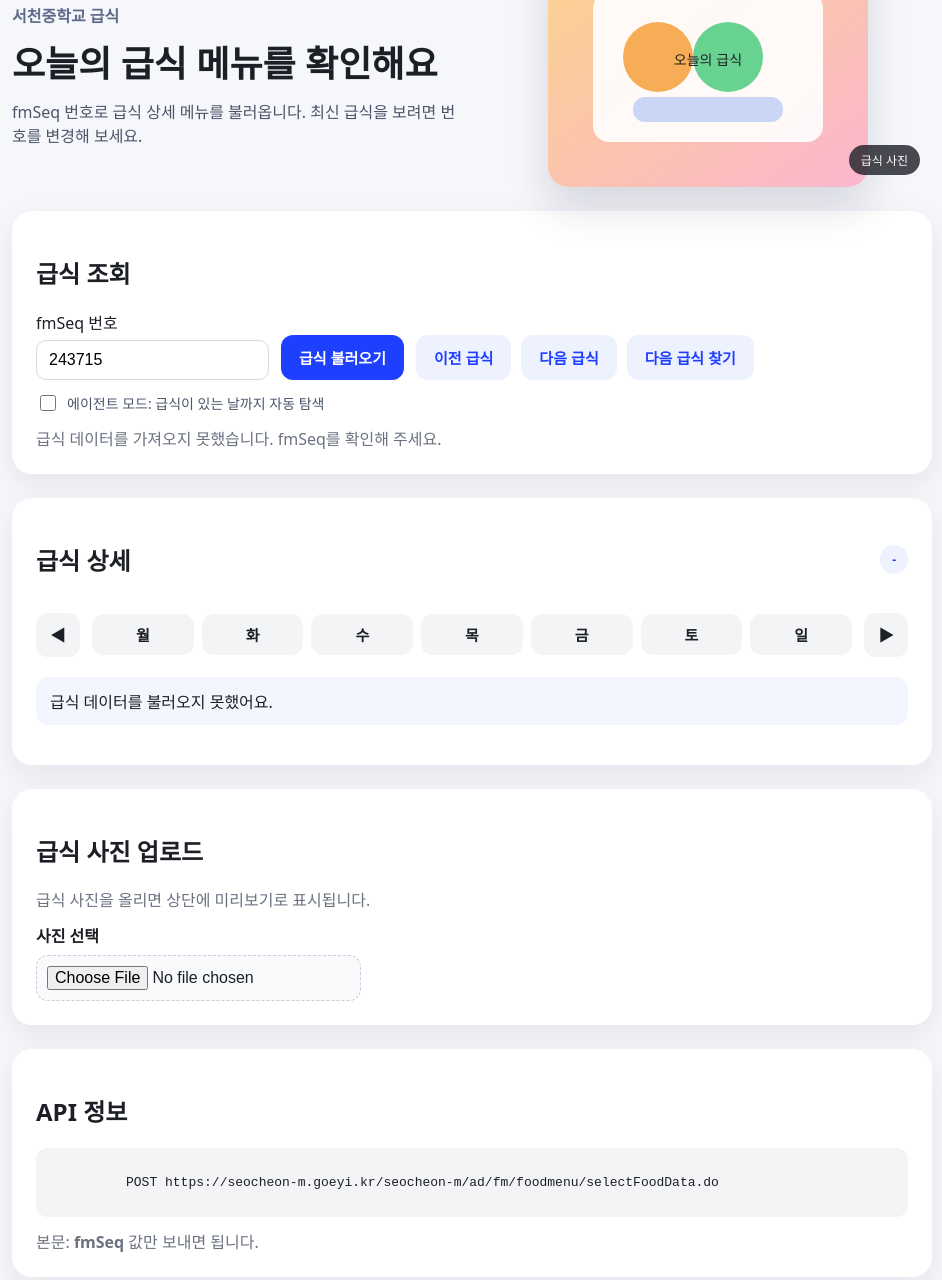
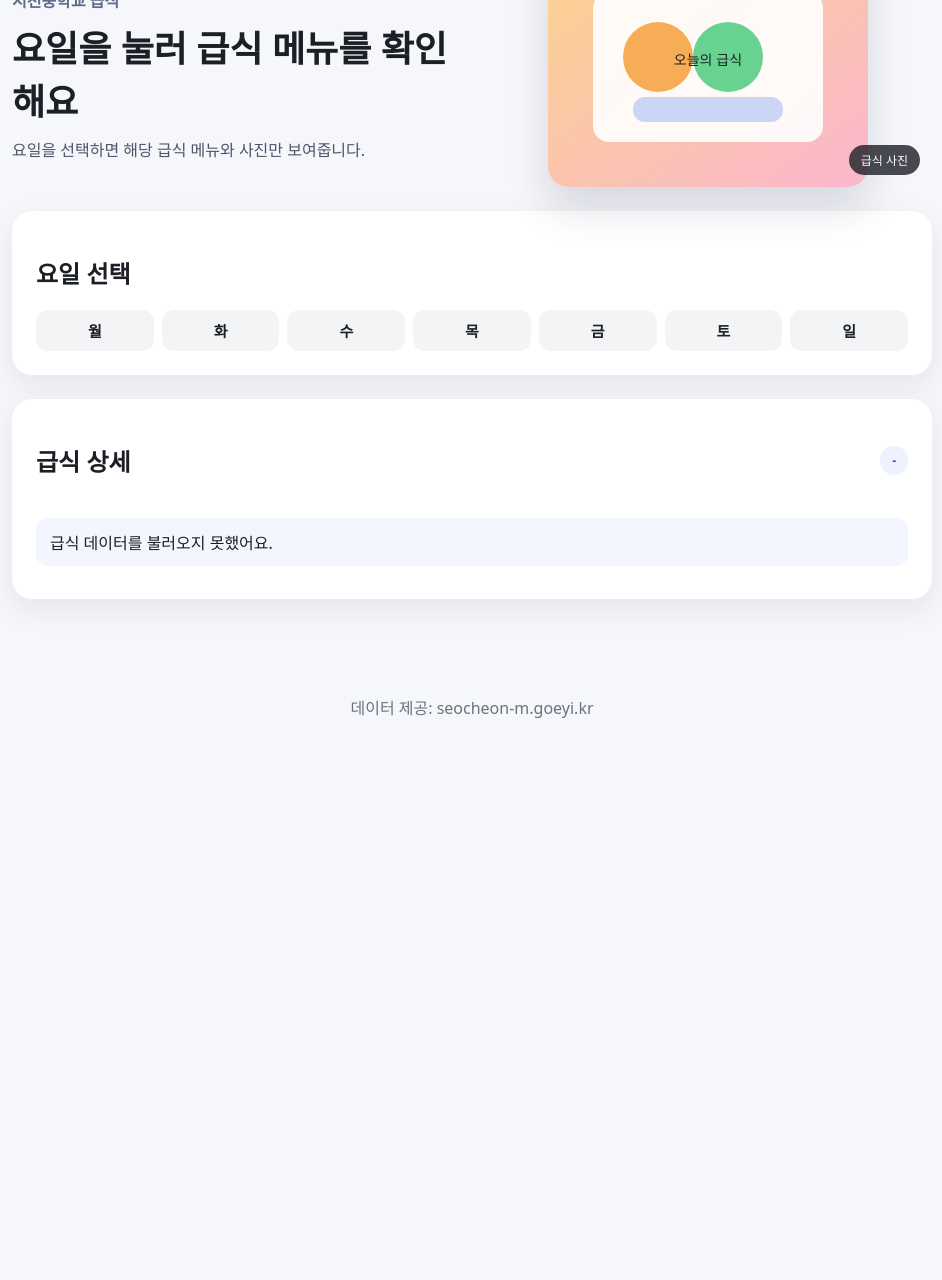
Before and after one commit to openword10/schoolfood, a plain HTML site: page index.html in a window 1280 px wide. Shown: the part 85-1365 px from the top of the page, without its empty margins (168-1110 px from the left). After the commit the page ends 844 px from the top, so only its background shows below. Drawn offline with Linux system fonts and the light colour scheme; no server answers.

Commit message:
Simplify meal viewer for weekday selection (#3)

```diff
--- a/app.js
+++ b/app.js
@@ -1,24 +1,15 @@
-const form = document.getElementById("meal-form");
-const fmSeqInput = document.getElementById("fmSeq");
 const mealItems = document.getElementById("meal-items");
 const mealDate = document.getElementById("meal-date");
-const mealMeta = document.getElementById("meal-meta");
-const statusText = document.getElementById("status");
-const prevButton = document.getElementById("prev-meal");
-const nextButton = document.getElementById("next-meal");
-const findNextButton = document.getElementById("find-next");
-const agentToggle = document.getElementById("agent-toggle");
-const photoInput = document.getElementById("photo-input");
 const mealPhoto = document.getElementById("meal-photo");
-const prevWeekButton = document.getElementById("prev-week");
-const nextWeekButton = document.getElementById("next-week");
 const weekdayButtons = Array.from(document.querySelectorAll(".weekday"));
 
 const API_URL =
   "https://seocheon-m.goeyi.kr/seocheon-m/ad/fm/foodmenu/selectFoodData.do";
+const DEFAULT_SEQ = 243715;
 
 const weekdays = ["월", "화", "수", "목", "금", "토", "일"];
 const weekOffsets = new Map();
+let currentSeq = DEFAULT_SEQ;
 
 const tryFixEncoding = (value) => {
   if (!value) return value;
@@ -73,12 +64,10 @@ const decodeMenu = (value) => {
 
 const renderMenu = (data) => {
   mealItems.innerHTML = "";
-  mealMeta.textContent = "";
 
   if (!data) {
     mealItems.innerHTML = "<li>급식 데이터를 불러오지 못했어요.</li>";
     mealDate.textContent = "-";
-    statusText.textContent = "급식 데이터를 가져오지 못했습니다. fmSeq를 확인해 주세요.";
     return;
   }
 
@@ -97,10 +86,6 @@ const renderMenu = (data) => {
       mealItems.appendChild(li);
     });
   }
-
-  const title = tryFixEncoding(data.fmTitle || data.food?.fmTitle || "");
-  mealMeta.textContent = `fmSeq: ${data.fmSeq || data.food?.fmSeq || "-"}${title ? ` · ${title}` : ""}`;
-  statusText.textContent = "급식 데이터를 불러왔습니다.";
 };
 
 const requestMeal = async (fmSeq) => {
@@ -120,76 +105,26 @@ const requestMeal = async (fmSeq) => {
 };
 
 const fetchMeal = async (fmSeq) => {
-  statusText.textContent = "급식 데이터를 불러오는 중...";
   const data = await requestMeal(fmSeq);
   renderMenu(data);
 };
 
 const stepMeal = (direction) => {
-  const current = Number(fmSeqInput.value || 0);
-  const nextValue = Math.max(1, current + direction);
-  fmSeqInput.value = String(nextValue);
+  const nextValue = Math.max(1, currentSeq + direction);
+  currentSeq = nextValue;
   fetchMeal(String(nextValue));
 };
-
-const findNextMeal = async () => {
-  const current = Number(fmSeqInput.value || 0);
-  const maxTries = agentToggle.checked ? 30 : 1;
-  statusText.textContent = "다음 급식을 찾는 중...";
-
-  for (let step = 1; step <= maxTries; step += 1) {
-    const candidate = current + step;
-    const data = await requestMeal(String(candidate));
-    const menu = decodeMenu(data?.fmCn || data?.food?.fmCn);
-    if (menu.length > 0) {
-      fmSeqInput.value = String(candidate);
-      renderMenu(data);
-      return;
-    }
-  }
-
-  statusText.textContent = "다음 급식을 찾지 못했어요. 번호를 직접 입력해 주세요.";
-};
-
-form.addEventListener("submit", (event) => {
-  event.preventDefault();
-  const fmSeq = fmSeqInput.value.trim();
-  if (fmSeq) {
-    fetchMeal(fmSeq);
-  }
-});
-
-prevButton.addEventListener("click", () => stepMeal(-1));
-nextButton.addEventListener("click", () => stepMeal(1));
-findNextButton.addEventListener("click", () => {
-  findNextMeal();
-});
 
 weekdayButtons.forEach((button) => {
   button.addEventListener("click", () => {
     const delta = weekOffsets.get(button);
-    if (delta === undefined) {
-      statusText.textContent = "먼저 급식을 불러와 주세요.";
-      return;
-    }
+    if (delta === undefined) return;
     stepMeal(delta);
   });
 });
 
-prevWeekButton.addEventListener("click", () => {
-  stepMeal(-7);
+mealPhoto.addEventListener("error", () => {
+  mealPhoto.src = "meal-photo.svg";
 });
 
-nextWeekButton.addEventListener("click", () => {
-  stepMeal(7);
-});
-
-photoInput.addEventListener("change", (event) => {
-  const [file] = event.target.files;
-  if (!file) return;
-  const url = URL.createObjectURL(file);
-  mealPhoto.src = url;
-  mealPhoto.alt = "업로드한 급식 사진";
-});
-
-fetchMeal(fmSeqInput.value.trim());
+fetchMeal(String(currentSeq));
--- a/index.html
+++ b/index.html
@@ -11,10 +11,9 @@
       <header class="header">
         <div>
           <p class="eyebrow">서천중학교 급식</p>
-          <h1>오늘의 급식 메뉴를 확인해요</h1>
+          <h1>요일을 눌러 급식 메뉴를 확인해요</h1>
           <p class="subtext">
-            fmSeq 번호로 급식 상세 메뉴를 불러옵니다. 최신 급식을 보려면
-            번호를 변경해 보세요.
+            요일을 선택하면 해당 급식 메뉴와 사진만 보여줍니다.
           </p>
         </div>
         <div class="hero">
@@ -24,33 +23,8 @@
       </header>
 
       <section class="card">
-        <h2>급식 조회</h2>
-        <form id="meal-form" class="form">
-          <label class="field">
-            <span>fmSeq 번호</span>
-            <input type="number" id="fmSeq" name="fmSeq" value="243715" min="1" required />
-          </label>
-          <button type="submit">급식 불러오기</button>
-          <div class="button-row">
-            <button type="button" id="prev-meal" class="ghost">이전 급식</button>
-            <button type="button" id="next-meal" class="ghost">다음 급식</button>
-            <button type="button" id="find-next" class="ghost">다음 급식 찾기</button>
-          </div>
-          <label class="toggle">
-            <input type="checkbox" id="agent-toggle" />
-            <span>에이전트 모드: 급식이 있는 날까지 자동 탐색</span>
-          </label>
-        </form>
-        <p id="status" class="hint">* 번호는 급식이 등록된 날에만 존재할 수 있어요.</p>
-      </section>
-
-      <section class="card result">
-        <div class="result-header">
-          <h2>급식 상세</h2>
-          <span id="meal-date" class="tag">-</span>
-        </div>
-        <div class="week-nav">
-          <button type="button" id="prev-week" class="arrow">◀</button>
+        <h2>요일 선택</h2>
+        <div class="week-nav simple">
           <div class="weekdays">
             <button type="button" class="weekday" data-weekday="0">월</button>
             <button type="button" class="weekday" data-weekday="1">화</button>
@@ -60,27 +34,15 @@
             <button type="button" class="weekday" data-weekday="5">토</button>
             <button type="button" class="weekday" data-weekday="6">일</button>
           </div>
-          <button type="button" id="next-week" class="arrow">▶</button>
+        </div>
+      </section>
+
+      <section class="card result">
+        <div class="result-header">
+          <h2>급식 상세</h2>
+          <span id="meal-date" class="tag">-</span>
         </div>
         <ul id="meal-items" class="meal-list"></ul>
-        <p id="meal-meta" class="meta"></p>
-      </section>
-
-      <section class="card">
-        <h2>급식 사진 업로드</h2>
-        <p class="hint">급식 사진을 올리면 상단에 미리보기로 표시됩니다.</p>
-        <label class="file-field">
-          <span>사진 선택</span>
-          <input type="file" id="photo-input" accept="image/*" />
-        </label>
-      </section>
-
-      <section class="card">
-        <h2>API 정보</h2>
-        <code>
-          POST https://seocheon-m.goeyi.kr/seocheon-m/ad/fm/foodmenu/selectFoodData.do
-        </code>
-        <p class="hint">본문: <strong>fmSeq</strong> 값만 보내면 됩니다.</p>
       </section>
     </main>
 
--- a/styles.css
+++ b/styles.css
@@ -77,33 +77,12 @@ h1 {
   box-shadow: 0 10px 30px rgba(15, 23, 42, 0.08);
 }
 
-.form {
-  display: flex;
-  flex-wrap: wrap;
-  gap: 12px;
-  align-items: flex-end;
-}
-
-.field {
-  display: flex;
-  flex-direction: column;
-  gap: 6px;
-  min-width: 200px;
-}
-
-input {
-  border-radius: 10px;
-  border: 1px solid #d6d9e0;
-  padding: 10px 12px;
-  font-size: 16px;
-}
-
 button {
   border: none;
   border-radius: 12px;
   padding: 12px 18px;
-  background: #1f3fff;
-  color: #fff;
+  background: #f3f4f6;
+  color: #1d1f26;
   font-size: 15px;
   font-weight: 600;
   cursor: pointer;
@@ -112,52 +91,7 @@ button {
 
 button:hover {
   transform: translateY(-1px);
-  box-shadow: 0 8px 18px rgba(31, 63, 255, 0.2);
-}
-
-.button-row {
-  display: flex;
-  flex-wrap: wrap;
-  gap: 10px;
-}
-
-.ghost {
-  background: #eef2ff;
-  color: #1f3fff;
-  box-shadow: none;
-}
-
-.ghost:hover {
-  box-shadow: 0 6px 14px rgba(79, 70, 229, 0.2);
-}
-
-.toggle {
-  display: flex;
-  align-items: center;
-  gap: 8px;
-  font-size: 14px;
-  color: #4b556a;
-}
-
-.toggle input {
-  width: 16px;
-  height: 16px;
-}
-
-.file-field {
-  display: inline-flex;
-  flex-direction: column;
-  gap: 8px;
-  margin-top: 12px;
-  font-weight: 600;
-  color: #1d1f26;
-}
-
-.file-field input {
-  border: 1px dashed #c7cdda;
-  padding: 10px;
-  border-radius: 12px;
-  background: #f8fafc;
+  box-shadow: 0 8px 18px rgba(15, 23, 42, 0.08);
 }
 
 .hint {
@@ -177,11 +111,14 @@ button:hover {
 }
 
 .week-nav {
-  margin-top: 16px;
+  margin-top: 8px;
   display: grid;
-  grid-template-columns: auto 1fr auto;
   gap: 12px;
   align-items: center;
+}
+
+.week-nav.simple {
+  margin-top: 0;
 }
 
 .weekdays {
@@ -190,8 +127,7 @@ button:hover {
   gap: 8px;
 }
 
-.weekday,
-.arrow {
+.weekday {
   border: none;
   border-radius: 12px;
   padding: 10px 8px;
@@ -204,11 +140,6 @@ button:hover {
 .weekday.active {
   background: #1f3fff;
   color: #fff;
-}
-
-.arrow {
-  width: 44px;
-  height: 44px;
 }
 
 .tag {
```
